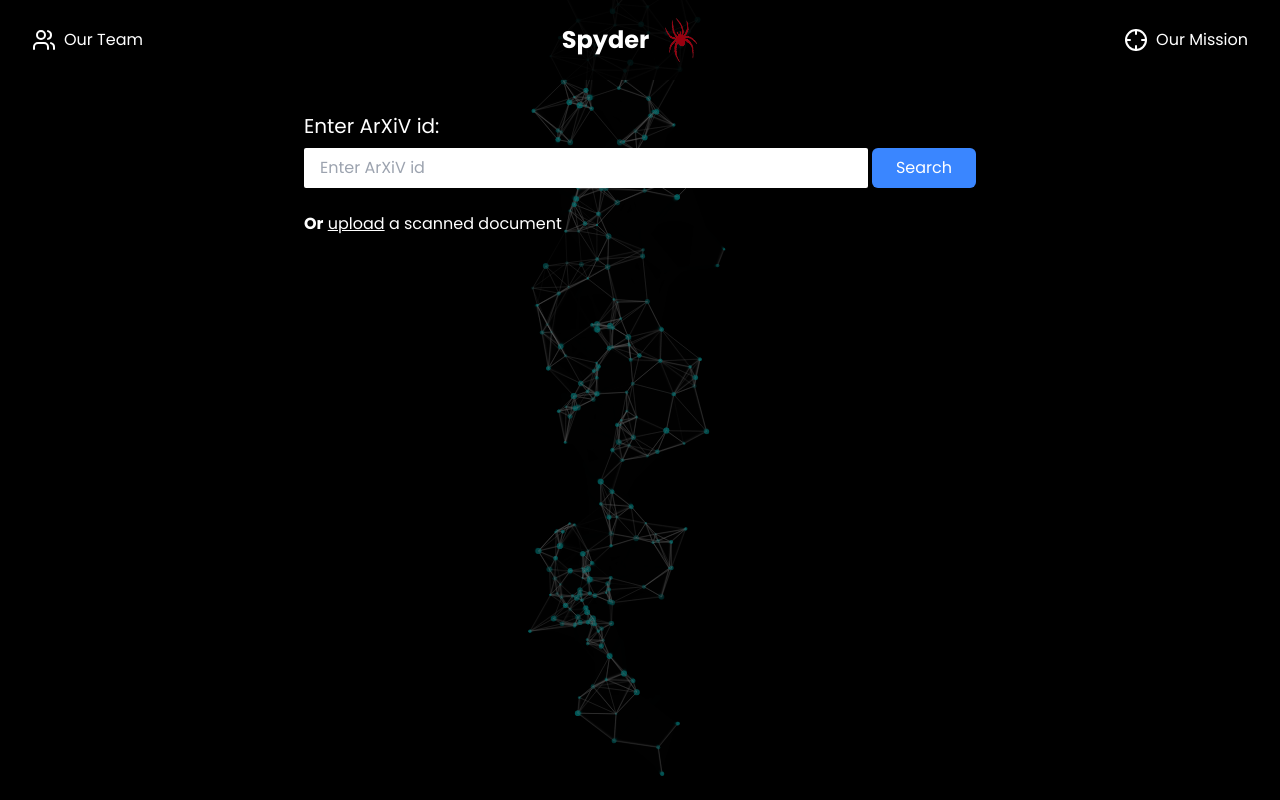
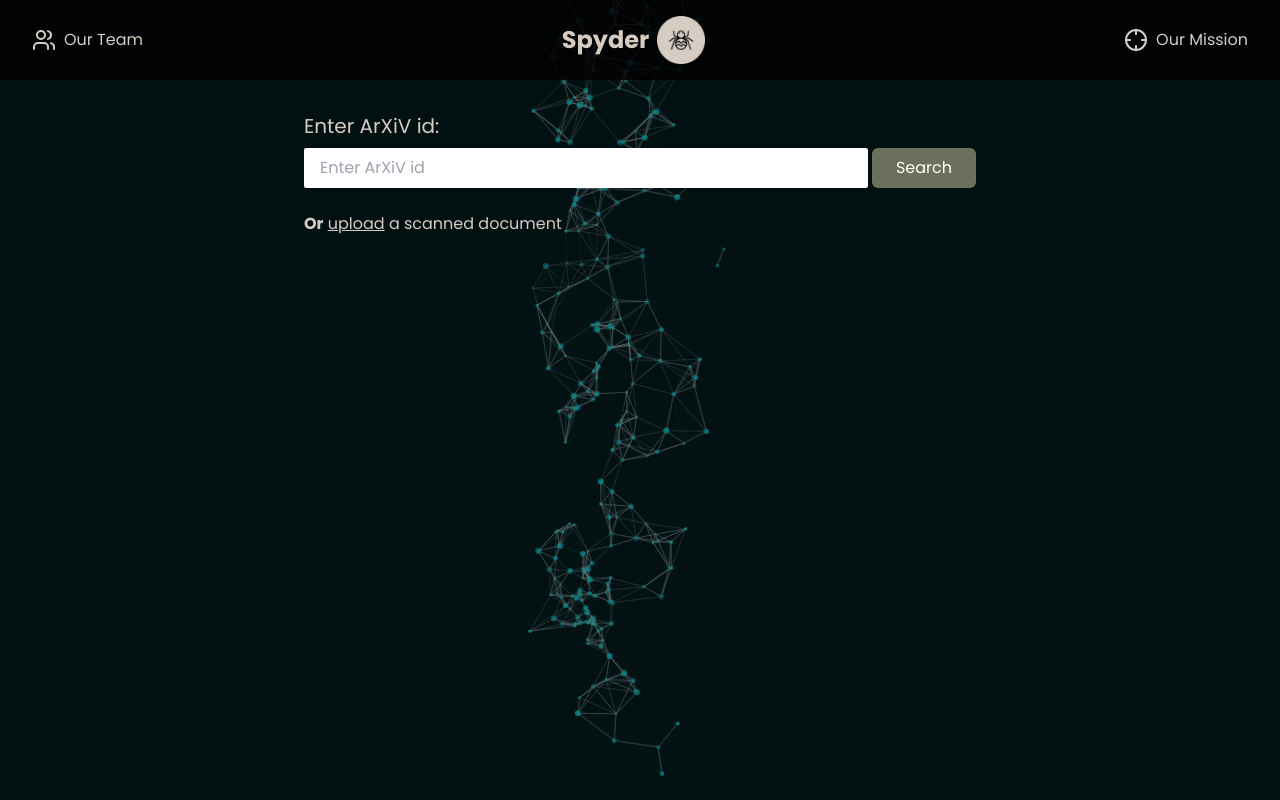
Before and after one commit to MurtazaKafka/spyder, a React (Create React App) app in the folder frontend/: page / in a window 1280 px wide. Built offline with nearby package versions, Linux system fonts and the light colour scheme.

Commit message:
updated the UI

```diff
--- a/frontend/src/App.css
+++ b/frontend/src/App.css
@@ -4,7 +4,7 @@
 
 .spyder-app {
   font-family: 'Poppins', sans-serif;
-  color: white;
+  color: #d6ccc2;
   min-height: 100vh;
   display: flex;
   flex-direction: column;
@@ -20,7 +20,7 @@
   left: 0;
   right: 0;
   bottom: 0;
-  background-color: rgba(0, 0, 0, 0.5);
+  background-color: #08252b6f;
   z-index: 0;
 }
 
--- a/frontend/tailwind.config.js
+++ b/frontend/tailwind.config.js
@@ -5,11 +5,11 @@ module.exports = {
   theme: {
     extend: {
       colors: {
-        'bg-color': '#0a0a0a',
-        'text-color': '#ffffff',
-        'accent-color': '#3a86ff',
-        'secondary-color': '#1a1a1a',
-        'tertiary-color': '#2a2a2a',
+        'bg-color': '#18c793',
+        'text-color': '#08252b6f',
+        'accent-color': '#6b705c',
+        'secondary-color': '#588157',
+        'tertiary-color': '#a3b18a',
       },
       fontFamily: {
         poppins: ['Poppins', 'sans-serif'],
```
Also changed, not shown: frontend/public/images/spyder.png.
